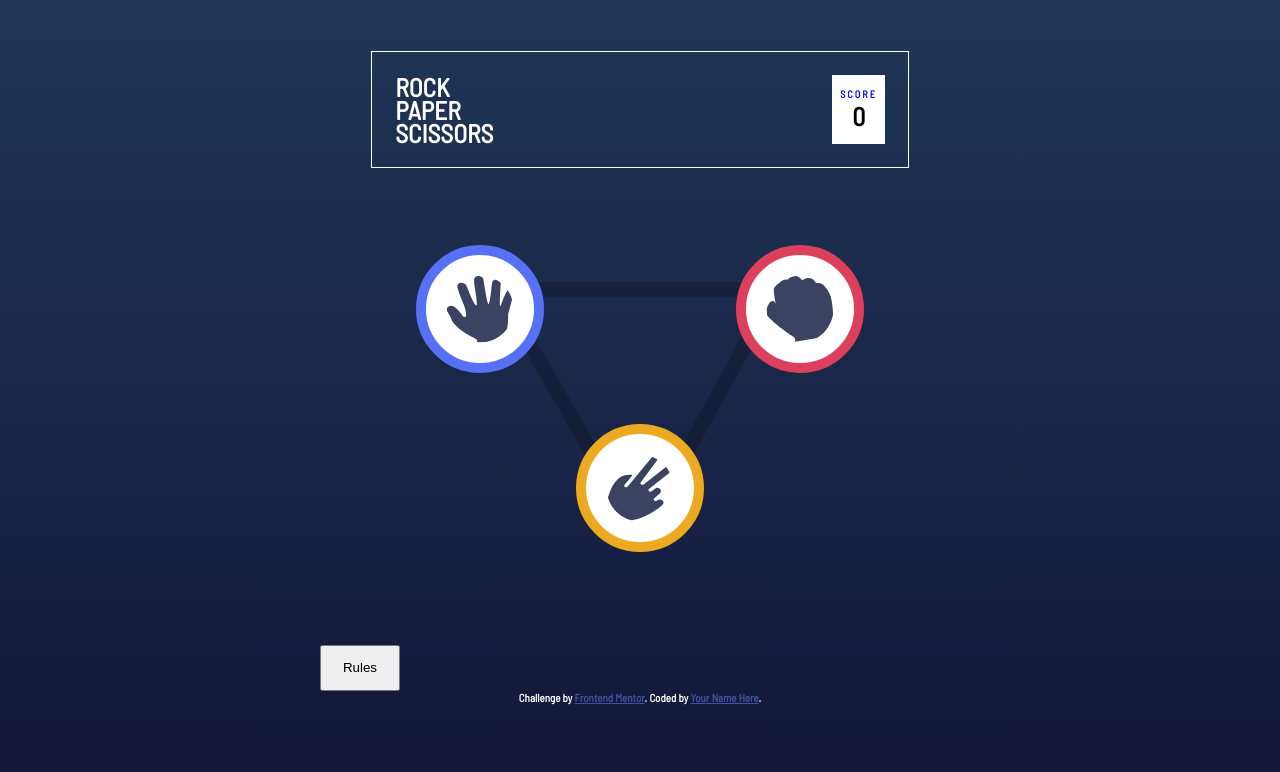
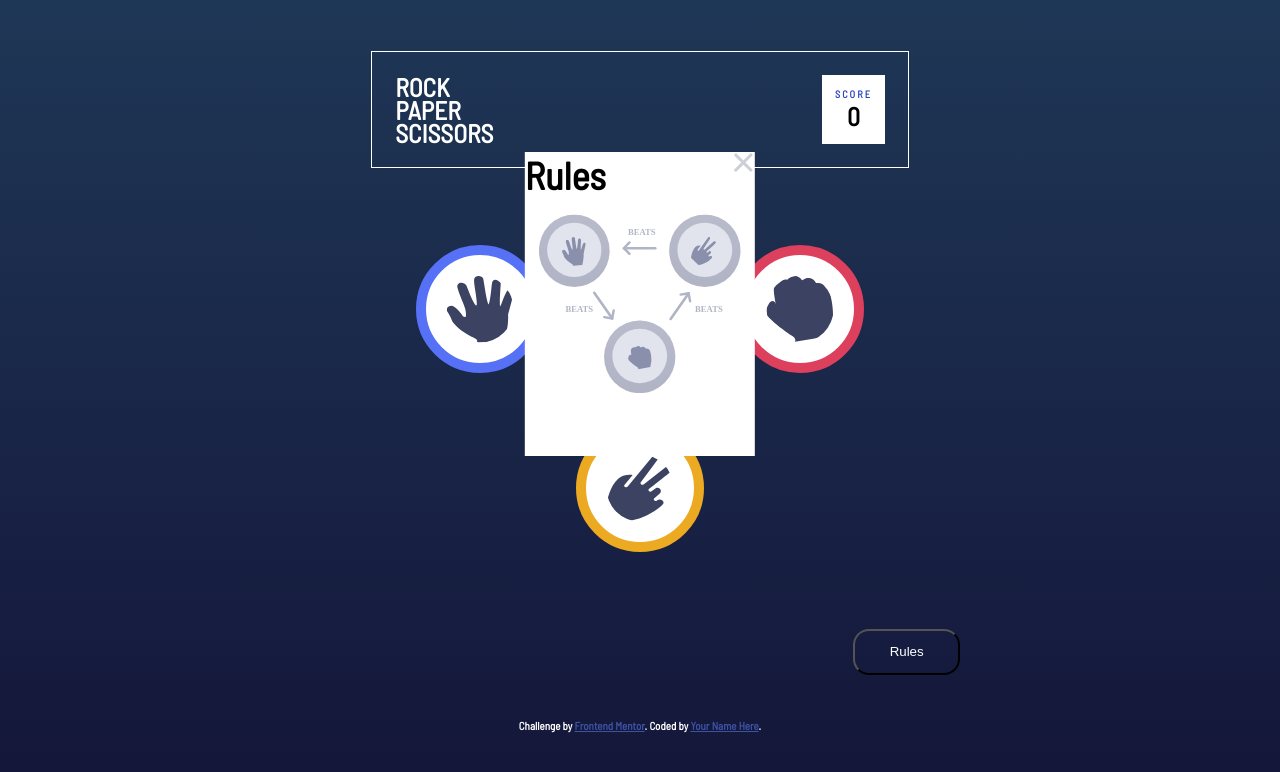
Before and after one commit to leecockcroft/rock-paper-scissors-game, a website: page index.html in a window 1280 px wide. Both pictures are taken after a click on the button "Rules". Drawn offline with Linux system fonts and the light colour scheme.

Commit message:
finished

```diff
--- a/css/style.css
+++ b/css/style.css
@@ -9,7 +9,10 @@ body{
   font-size:1.6em;
 }
 .win{
-  box-shadow:0px 0px 6px 8px hsl(237, 49%, 15%), 0px 0px 6px 34px hsl(214, 47%, 23%),0px 0px 6px 34px hsl(214, 47%, 23%)
+  box-shadow:0px 0px 6px 10px hsl(214, 46%, -4%),
+   0px 0px 6px 25px hsl(214, 46%, 31%),
+    0px 0px 6px 50px hsl(225, 46%, 30%),
+    0px 0px 6px 70px hsl(237, 46%, 36%);
 }
 #wrapper{
 height:100vh;
@@ -43,7 +46,7 @@ header{
   align-items: center;
   color:#000;
   background:#fff;
-  padding:0.3em;
+  padding:0.5em;
 }
 
 .flex-column{
@@ -84,7 +87,7 @@ header{
 
 main{
   margin-top:3em;
-  height:50vh;
+    height: 48vh;
 }
 
 .user-pick{
@@ -139,16 +142,58 @@ flex-wrap: wrap;
 }
 .rules-cta{
 padding:1em;
-width:6em;
+width:8em;
 text-align:center;
 margin:auto;
+background: transparent;
+color: #fff;
+border-radius: 16px
 
 }
 
+
+.rules-info{
+  display:none;
+  position: absolute;
+  background: #fff;
+
+  width: 100vw;
+
+  top: 0;
+
+  bottom: 0;
+  left: 0;
+  right: 0;
+}
+
+.close{
+  position: absolute;
+top: 50%;
+transform: translate(-50%,-50%);
+left: 50%;
+}
+
+.close-cross{
+  position: absolute;
+top: 554px;
+right: 185px;
+
+}
+.rules-text{
+  color: #000;
+  text-align: center;
+  margin-top: 2em;
+}
+
+.rules{
+  width:100%;
+  text-align:center;
+}
 .score-text{
       font-size: 0.4em;
-      color:blue;
+        color: hsl(229, 64%, 46%);
       letter-spacing:0.2em;
+
 }
 .triangle{
   position:absolute;
@@ -173,6 +218,35 @@ margin-top: 20px;
 background:#fff;
 }
 @media only screen and (min-width: 768px){
+.rules-info{
+  width: 18%;
+  height: 38%;
+  top: 38%;
+  left: 50%;
+  transform: translate(-50%,-50%);
+}
+
+.rules-text{
+  margin-top:0;
+  text-align: left;
+}
+.close-cross{
+  top:1px;
+  right:1px
+}
+
+.close{
+
+position: absolute;
+top: 50%;
+transform: translate(-50%,-50%);
+left: 50%;
+height: 7em;
+}
+
+.rules{
+  text-align: right;
+}
 
 .paper, .scissors, .rock{
 height:5em;
--- a/index.html
+++ b/index.html
@@ -17,6 +17,7 @@
     .attribution {
       font-size: 11px;
       text-align: center;
+      margin-top: 4em;
     }
 
     .attribution a {
@@ -27,7 +28,12 @@
 
 <body>
   <div id="wrapper">
+    <div class="rules-info">
+      <h2 class="rules-text">Rules</h2>
+              <img  class="close" src="images\image-rules.svg" alt="">
+    <img onclick='app.closeTheRules()'class='close-cross' src="images/icon-close.svg" alt="">
 
+    </div>
     <div class="container">
       <header>
         <div class="options flex-column">
@@ -62,18 +68,18 @@
         </div>
         <div id="game">
           <div class="top">
-            <img  id='paper' class="paper choice" data-value='paper' src="images\icon-paper.svg" alt="paper">
+            <img id='paper' class="paper choice" data-value='paper' src="images\icon-paper.svg" alt="paper">
             <img id='rock' class="rock choice" value='rock' src="images\icon-rock.svg" alt="rock">
           </div>
           <div class="bottom">
 
-            <img id='scissors' class="scissors choice"value='scissors' src="images\icon-scissors.svg" alt="scissors">
+            <img id='scissors' class="scissors choice" value='scissors' src="images\icon-scissors.svg" alt="scissors">
           </div>
 
       </main>
-      <section class="rules">
+      <section class="rules" id='rulesSection'>
 
-        <button class="rules-cta" id="rules">Rules</button>
+        <button class="rules-cta" id="rules-cta" onclick='app.openRules()'>Rules</button>
       </section>
     </div>
 
@@ -82,4 +88,7 @@
       Coded by <a href="#">Your Name Here</a>.
     </div>
 
-    <script src="js/script.js"> </script> </body> </html>
+    <script src="js/script.js"> </script>
+</body>
+
+</html>
--- a/js/script.js
+++ b/js/script.js
@@ -12,7 +12,10 @@ const app = (() => {
     resultDisplay: document.getElementById('resultDisplay'),
     result: document.getElementById('result'),
     scoreState: 0,
-    keepScore: document.getElementById('keepScore')
+    keepScore: document.getElementById('keepScore'),
+    rulesSection:document.querySelector('.rules-info'),
+    rulesCta:document.getElementById('rules-cta'),
+    closeRules:document.querySelector('.close-cross')
 
   }
   const reset = () => {
@@ -65,7 +68,7 @@ const addClass=(player)=>{
       if (comp == 'rock') {
         result = 'you win'
 
-
+addClass(player)
 
       }
 
@@ -97,11 +100,6 @@ const addClass=(player)=>{
     }
   cache.resultDisplay.style.display = 'block'
     cache.result.textContent = result.toUpperCase()
-
-
-
-
-
     if (result == "you win") {
       addClass(player)
       cache.scoreState += 1
@@ -117,7 +115,6 @@ const addClass=(player)=>{
 
     cache.gameMenu.style.display = 'flex'
     cache.game.style.display = 'none';
-
     cache.userSelection.innerHTML = "<img class=" + e.target.className + " src=" + e.target.src + ">"
     cache.playerPick = e.target.id
     setTimeout(randomPick, 1000);
@@ -125,11 +122,11 @@ const addClass=(player)=>{
 
   }
 
+  const rules=()=>{
+  cache.rulesSection.style.display='block'
 
 
-
-
-
+  }
   // click option
   //html change - selection v comp picks
 
@@ -138,9 +135,14 @@ const addClass=(player)=>{
     for (var i = 0; i < cache.allSelections.length; i++) {
       cache.allSelections[i].addEventListener('click', play)
     }
+
   }
 
 
+
+const closeRules=()=>{
+    cache.rulesSection.style.display='none'
+}
 
   //comp random picks
   //compare
@@ -159,6 +161,12 @@ const addClass=(player)=>{
     resetGame: () => {
       reset()
 
+    },
+    openRules:()=>{
+      rules()
+    },
+    closeTheRules:()=>{
+      closeRules()
     }
 
 
```
Lines whose indentation alone changed are shown as unchanged.
